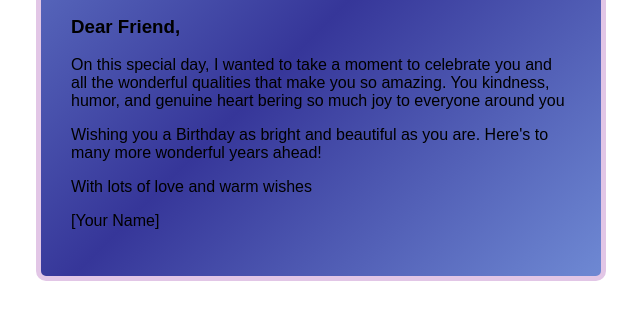
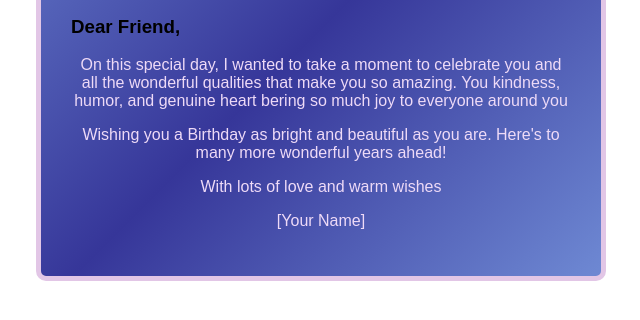
Before and after one commit to FauzanAdetia/MSIB-7-Hacktive8-Assignment-Submission, a plain HTML site: page index.html in a window 1280 px wide. Shown: the part 296-616 px from the top of the page, without its empty margins (319-959 px from the left). Drawn offline with Linux system fonts and the light colour scheme.

Commit message:
mengubah paragraf di index.html

```diff
--- a/assets/css/style.css
+++ b/assets/css/style.css
@@ -51,7 +51,7 @@ main{
     color: rgb(238, 218, 247);
 }
 
-.bottom {
+.bottom h3,p {
     text-align: center;
     color: rgb(238, 218, 247);
 }
```
